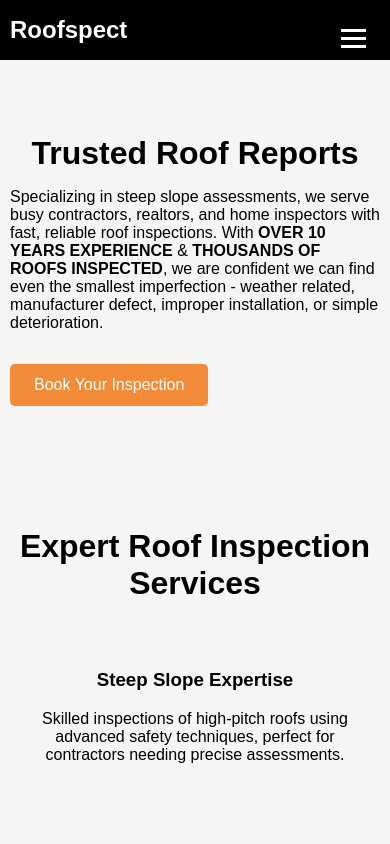
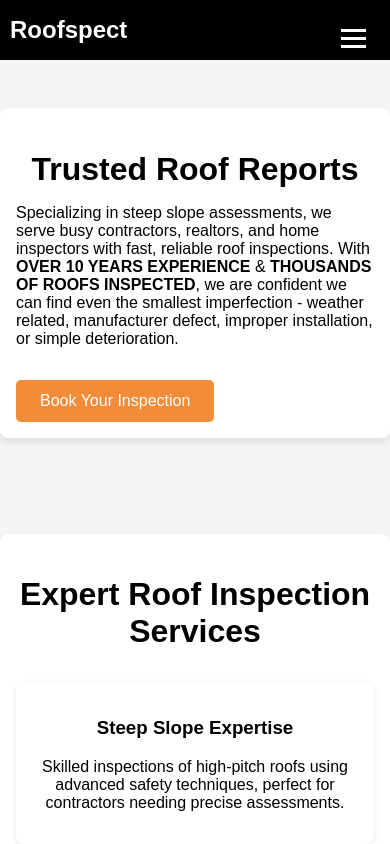
Before and after one commit to jrobj3/robinson-roofing, a plain HTML site: page index.html in a window 390 px wide. Shown: the top 844 px of the page. Drawn offline with Linux system fonts and the light colour scheme.

Commit message:
106pm.css

```diff
--- a/styles.css
+++ b/styles.css
@@ -1,6 +1,7 @@
 body {
     margin: 0;
     font-family: Arial, sans-serif;
+    background-color: #fff;
 }
 
 .container {
@@ -86,6 +87,14 @@ nav ul li a:hover {
 
 section {
     padding: 3rem 0;
+    background-color: #f5f5f5;
+}
+
+section .container {
+    box-shadow: 0 4px 8px rgba(0, 0, 0, 0.1);
+    padding: 2rem;
+    background-color: #fff;
+    border-radius: 8px;
 }
 
 h2 {
@@ -104,6 +113,9 @@ h2 {
 .service-item, .project-item {
     text-align: center;
     padding: 1rem;
+    background-color: #fff;
+    box-shadow: 0 2px 6px rgba(0, 0, 0, 0.1);
+    border-radius: 8px;
 }
 
 .project-item img {
@@ -158,10 +170,6 @@ footer {
 
 /* Mobile Styles */
 @media (max-width: 768px) {
-    body {
-        background-color: #f5f5f5;
-    }
-
     .hamburger {
         display: block;
     }
@@ -198,4 +206,8 @@ footer {
     header h1 {
         font-size: 1.5rem;
     }
+
+    section .container {
+        padding: 1rem;
+    }
 }
```
